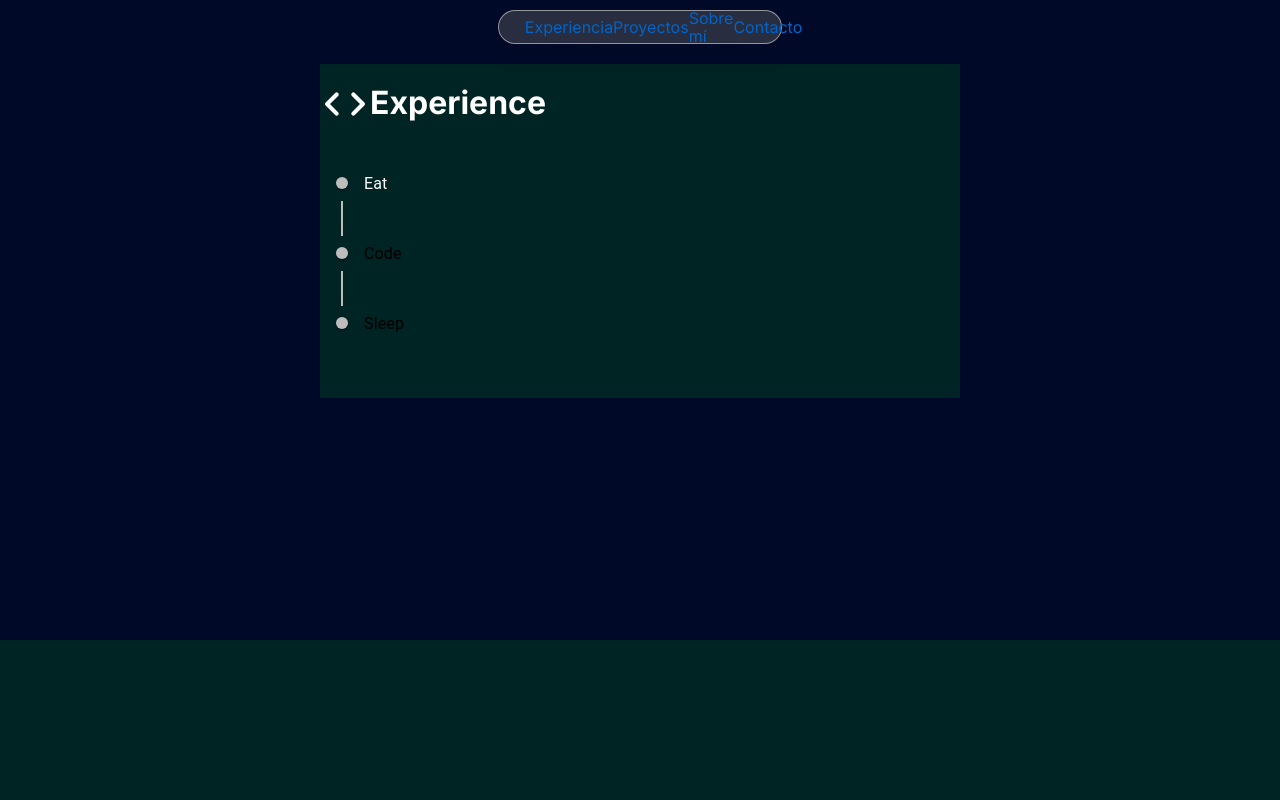
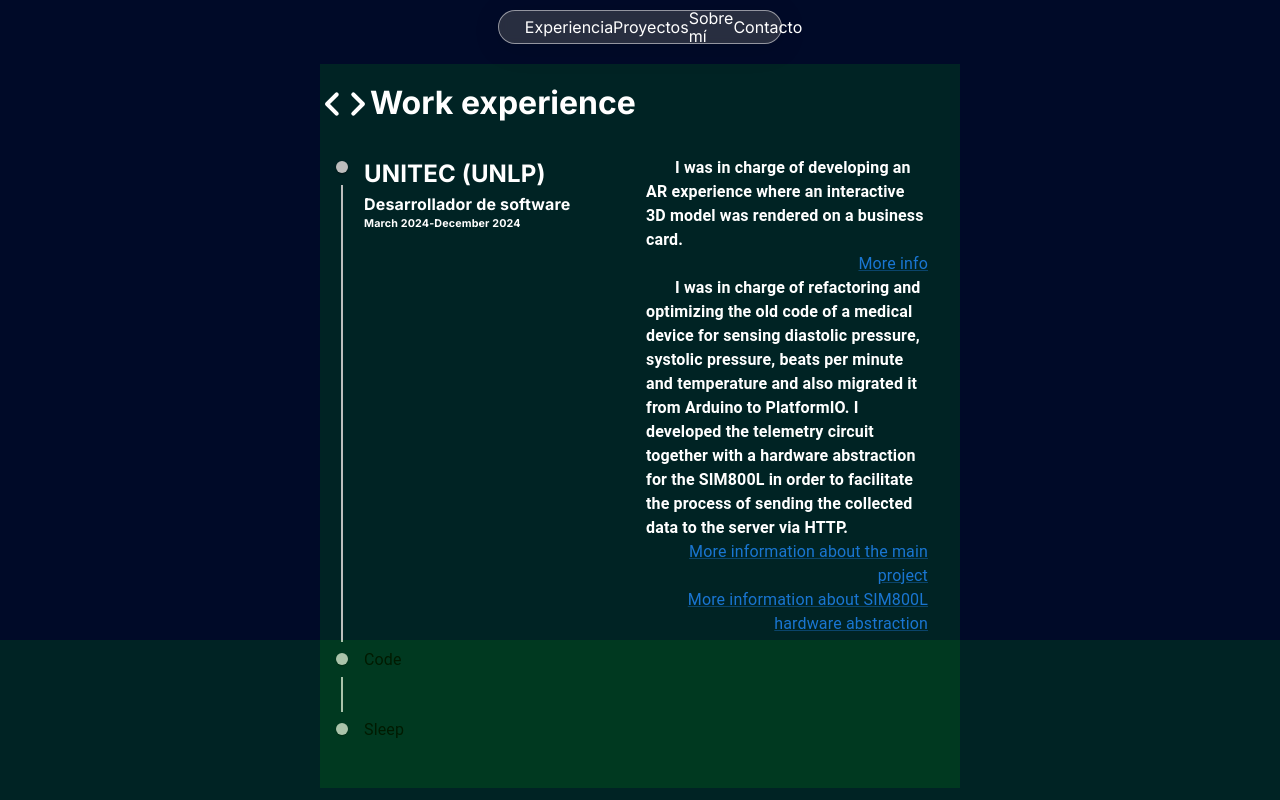
Before and after one commit to TevesManuel/myOwnWebsite, a React (Create React App) app: page / in a window 1280 px wide. Built offline with nearby package versions, Linux system fonts and the light colour scheme.

Commit message:
UNLP expercience added

```diff
--- a/src/components/MyExperience/MyExperience.tsx
+++ b/src/components/MyExperience/MyExperience.tsx
@@ -8,7 +8,7 @@ const MyExperience : React.FC = () => {
         <div className='fw c'>
         <div className='mainExperienceCotainer'>
             <div className='titleExperience'>
-                <CodeRoundedIcon style={{'fontSize': '50px'}}/> <h1 className='inter'>Experience</h1>
+                <CodeRoundedIcon style={{'fontSize': '50px'}}/> <h1 className='inter'>Work experience</h1>
             </div>
             <div style={{'display': 'flex', 'alignItems': 'left'}}>
                 <MyExperienceTimeline />
--- /dev/null
+++ b/src/components/MyExperience/MyExperienceTimeline/MyExperienceTimeline.css
@@ -0,0 +1,5 @@
+.multipleLinkContainer {
+    display: flex;
+    flex-direction: column;
+    text-align: right;
+}
--- a/src/components/MyExperience/MyExperienceTimeline/MyExperienceTimeline.tsx
+++ b/src/components/MyExperience/MyExperienceTimeline/MyExperienceTimeline.tsx
@@ -5,6 +5,8 @@ import TimelineSeparator from '@mui/lab/TimelineSeparator';
 import TimelineConnector from '@mui/lab/TimelineConnector';
 import TimelineContent from '@mui/lab/TimelineContent';
 import TimelineDot from '@mui/lab/TimelineDot';
+import Link from '@mui/material/Link';
+import "./MyExperienceTimeline.css";
 
 const MyExperienceTimeline : React.FC = () => {
   return (
@@ -19,7 +21,36 @@ const MyExperienceTimeline : React.FC = () => {
           <TimelineDot />
           <TimelineConnector />
         </TimelineSeparator>
-        <TimelineContent style={{'color': 'white'}}>Eat</TimelineContent>
+        <TimelineContent style={{'color': 'white'}}>
+          <div style={{'display': 'flex'}}>
+            <div style={{'flex': 5}}>
+              <h2 className='inter'>
+                UNITEC (UNLP)
+              </h2>
+              <h4 className='inter'>
+                Desarrollador de software
+              </h4>
+              <h6 className='inter'>
+                March 2024-December 2024
+              </h6>
+            </div>
+            <div style={{'flex': 5}}>
+              <h4>
+                &nbsp;&nbsp;&nbsp;&nbsp;&nbsp;&nbsp;&nbsp;I was in charge of developing an AR experience where an interactive 3D model was rendered on a business card.
+              </h4>
+              <div className='multipleLinkContainer'>
+                <Link href='https://github.com/TevesManuel/UNLP-UNITEC-RA' target="_blank">More info</Link>
+              </div>
+              <h4>
+                &nbsp;&nbsp;&nbsp;&nbsp;&nbsp;&nbsp;&nbsp;I was in charge of refactoring and optimizing the old code of a medical device for sensing diastolic pressure, systolic pressure, beats per minute and temperature and also migrated it from Arduino to PlatformIO. I developed the telemetry circuit together with a hardware abstraction for the SIM800L in order to facilitate the process of sending the collected data to the server via HTTP.
+              </h4>
+              <div className='multipleLinkContainer'>
+                <Link href='https://github.com/TevesManuel/UNLP-UNITEC-electromedicina' target="_blank">More information about the main project</Link>
+                <Link href='https://github.com/TevesManuel/SIM800L-HAL' target="_blank">More information about SIM800L hardware abstraction</Link>
+              </div>
+            </div>
+          </div>
+        </TimelineContent>
       </TimelineItem>
       <TimelineItem>
         <TimelineSeparator>
--- a/src/components/Navbar/Navbar.css
+++ b/src/components/Navbar/Navbar.css
@@ -24,7 +24,7 @@
     display: flex;
     justify-content: center;
     align-items: center;
-    color: rgb(0, 100, 200)
+    color: white;
 }
 
 .navbarOption :hover{
--- a/src/index.css
+++ b/src/index.css
@@ -18,7 +18,7 @@ body {
 .inter {
     font-family: "Inter", sans-serif;
     font-optical-sizing: auto;
-    font-weight: 5px;
+    font-weight: 10px;
     font-style: normal;
     font-size: auto;
 }
@@ -30,3 +30,6 @@ body {
     justify-content: center;
     align-items: center;
 }
+*{
+    margin: 0;
+}
```
